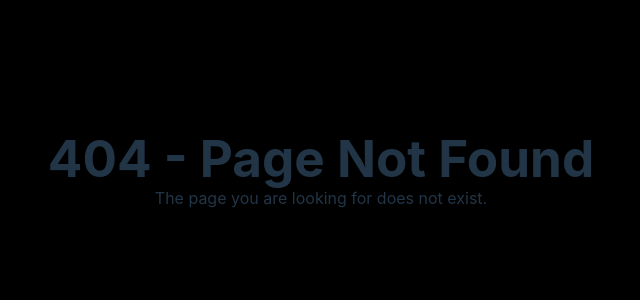
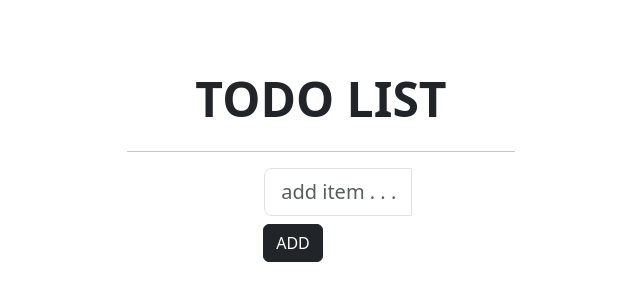
Before and after one commit to React-Vite-Ragul-and-Team/TO-DO, a React (Vite) app: page /todo in a window 1280 px wide. Before the commit this address had no page. Shown: the part 230-530 px from the top of the page, without its empty margins (319-959 px from the left). Built offline with nearby package versions, Linux system fonts and the light colour scheme.

Commit message:
third commit

```diff
--- a/package.json
+++ b/package.json
@@ -13,6 +13,7 @@
     "@popperjs/core": "^2.11.8",
     "bootstrap": "^5.3.1",
     "react": "^18.2.0",
+    "react-bootstrap": "^2.8.0",
     "react-dom": "^18.2.0",
     "react-router-dom": "^6.15.0"
   },
--- a/src/Dashboard.jsx
+++ b/src/Dashboard.jsx
@@ -22,6 +22,9 @@ function Dashboard() {
       setNotes(updatedNotes);
       saveNote(updatedNotes);
     };
+    const roseColorStyle = {
+      backgroundColor: 'rose', // You can use the color name 'rose'
+    };
 
     const deleteNotes = (id) => {
       const updatedNotes = notes.filter((note) => note.id !== id);
@@ -32,6 +35,7 @@ function Dashboard() {
     return (
       <textarea
         className="sticky"
+        style={roseColorStyle}
         value={content}
         placeholder="Enter Your Notes"
         onChange={(e) => updatesticky(id, e.target.value)}
--- a/src/DashboardStyle.css
+++ b/src/DashboardStyle.css
@@ -1,75 +1,39 @@
-/* Apply a global reset for consistency */
-* {
-    margin: 0;
-    padding: 0;
-    box-sizing: border-box;
-  }
+/* DashboardStyle.css */
 
-  /* Define styles for the dashboard container */
+/* Style for the container of sticky notes */
 #container {
   display: flex;
   flex-wrap: wrap;
   justify-content: center;
+  gap: 20px;
 }
 
-  /* Define styles for the sticky notes */
-  textarea.sticky {
+/* Style for individual sticky notes */
+.sticky {
   width: 200px;
   height: 150px;
+  padding: 10px;
+  border: 2px solid #333;
+  border-radius: 8px;
+  font-size: 16px;
+  resize: both;
+  overflow: auto;
   margin: 10px;
-    padding: 10px;
-    border: 1px solid #ccc;
-    border-radius: 5px;
-    resize: none;
 }
 
-  /* Style the "Add Sticky" button */
+/* Style for the "Add Sticky" button */
 .btn-add {
   background-color: #007bff;
-    color: #fff;
+  color: white;
   border: none;
+  border-radius: 8px;
   padding: 10px 20px;
+  font-size: 16px;
+  cursor: pointer;
   margin-top: 10px;
-    border-radius: 5px;
-    cursor: pointer;
 }
 
-  /* Style the "Add Sticky" button on hover */
+/* Style for the "Add Sticky" button on hover */
 .btn-add:hover {
   background-color: #0056b3;
 }
-
-  /* Style the confirm dialog */
-  .confirm-dialog {
-    background-color: #fff;
-    border: 1px solid #ccc;
-    border-radius: 5px;
-    padding: 10px;
-    position: absolute;
-    top: 50%;
-    left: 50%;
-    transform: translate(-50%, -50%);
-    z-index: 1000;
-  }
-
-  /* Style the confirm dialog buttons */
-  .confirm-buttons {
-    margin-top: 10px;
-    text-align: center;
-  }
-
-  /* Style the confirm dialog button */
-  .confirm-button {
-    background-color: #007bff;
-    color: #fff;
-    border: none;
-    padding: 5px 10px;
-    margin: 0 5px;
-    border-radius: 5px;
-    cursor: pointer;
-  }
-
-  /* Style the confirm dialog button on hover */
-  .confirm-button:hover {
-    background-color: #0056b3;
-  }
--- a/src/Home.jsx
+++ b/src/Home.jsx
@@ -15,7 +15,9 @@ function Home() {
           <h1 className='todo'>To-Do List</h1>
           <p>Stay Organized, Achieve More.</p>
           <br />
-          <button className='button'><Link to="/dashboard" style={{ color: 'white' }} >Start Organizing</Link></button>
+          <button className='button'><Link to="/dashboard" style={{ color: 'white' }} >Start Sticky</Link></button><br></br>
+
+          <button  className='button b1' ><Link to="/todo" style={{ color: 'white' }} >Start ToDo</Link></button>
         </div>
       </div>
     </>
--- a/src/Router.jsx
+++ b/src/Router.jsx
@@ -3,6 +3,7 @@ import { BrowserRouter, Routes, Route } from "react-router-dom";
 import Home from './Home'
 import Dashboard from "./Dashboard";
 import ErrorPage from "./ErrorPage";
+import ToDo from "./Todo"
 
 export default function Router() {
     return (
@@ -10,6 +11,7 @@ export default function Router() {
             <Routes>
                 <Route path="/" element={<Home />} />
                 <Route path="dashboard" element={<Dashboard />} />
+                <Route path="todo" element={<ToDo/>} />
 
                 <Route path="*" element={<ErrorPage />} />
             </Routes>
--- /dev/null
+++ b/src/Todo.jsx
@@ -0,0 +1,156 @@
+import React, { Component } from "react";
+import "bootstrap/dist/css/bootstrap.css";
+import Container from "react-bootstrap/Container";
+import Row from "react-bootstrap/Row";
+import Col from "react-bootstrap/Col";
+import Button from "react-bootstrap/Button";
+import InputGroup from "react-bootstrap/InputGroup";
+import FormControl from "react-bootstrap/FormControl";
+import ListGroup from "react-bootstrap/ListGroup";
+
+class App extends Component {
+    constructor(props) {
+        super(props);
+
+        // Setting up state
+        this.state = {
+            userInput: "",
+            list: [],
+        };
+    }
+
+    // Set a user input value
+    updateInput(value) {
+        this.setState({
+            userInput: value,
+        });
+    }
+
+    // Add item if user input in not empty
+    addItem() {
+        if (this.state.userInput !== "") {
+            const userInput = {
+                // Add a random id which is used to delete
+                id: Math.random(),
+
+                // Add a user value to list
+                value: this.state.userInput,
+            };
+
+            // Update list
+            const list = [...this.state.list];
+            list.push(userInput);
+
+            // reset state
+            this.setState({
+                list,
+                userInput: "",
+            });
+        }
+    }
+
+    // Function to delete item from list use id to delete
+    deleteItem(key) {
+        const list = [...this.state.list];
+
+        // Filter values and leave value which we need to delete
+        const updateList = list.filter((item) => item.id !== key);
+
+        // Update list in state
+        this.setState({
+            list: updateList,
+        });
+    }
+
+    editItem = (index) => {
+      const todos = [...this.state.list];
+      const editedTodo = prompt('Edit the todo:');
+      if (editedTodo !== null && editedTodo.trim() !== '') {
+        let updatedTodos = [...todos]
+        updatedTodos[index].value= editedTodo
+        this.setState({
+          list: updatedTodos,
+      });
+      }
+    }
+
+    render() {
+        return (
+            <Container>
+                <Row
+                    style={{
+                        display: "flex",
+                        justifyContent: "center",
+                        alignItems: "center",
+                        fontSize: "3rem",
+                        fontWeight: "bolder",
+                    }}
+                >
+                    TODO LIST
+                </Row>
+
+                <hr />
+                <Row>
+                    <Col md={{ span: 5, offset: 4 }}>
+                        <InputGroup className="mb-3">
+                            <FormControl
+                                placeholder="add item . . . "
+                                size="lg"
+                                value={this.state.userInput}
+                                onChange={(item) =>
+                                    this.updateInput(item.target.value)
+                                }
+                                aria-label="add something"
+                                aria-describedby="basic-addon2"
+                            />
+                            <InputGroup>
+                                <Button
+                                    variant="dark"
+                                    className="mt-2"
+                                    onClick={() => this.addItem()}
+                                >
+                                    ADD
+                                </Button>
+                            </InputGroup>
+                        </InputGroup>
+                    </Col>
+                </Row>
+                <Row>
+                    <Col md={{ span: 5, offset: 4 }}>
+                        <ListGroup>
+                            {/* map over and print items */}
+                            {this.state.list.map((item, index) => {
+                                return (
+                                  <div key = {index} >
+                                    <ListGroup.Item
+                                        variant="dark"
+                                        action
+                                        style={{display:"flex",
+                                                justifyContent:'space-between'
+                                      }}
+                                    >
+                                        {item.value}
+                                        <span>
+                                        <Button style={{marginRight:"10px"}}
+                                        variant = "light"
+                                        onClick={() => this.deleteItem(item.id)}>
+                                          Delete
+                                        </Button>
+                                        <Button variant = "light"
+                                        onClick={() => this.editItem(index)}>
+                                          Edit
+                                        </Button>
+                                        </span>
+                                    </ListGroup.Item>
+                                  </div>
+                                );
+                            })}
+                        </ListGroup>
+                    </Col>
+                </Row>
+            </Container>
+        );
+    }
+}
+
+export default App;
--- a/src/button.css
+++ b/src/button.css
@@ -16,3 +16,7 @@
   cursor: pointer; /* Add a pointer cursor on hover */
   border-radius: 13px; /* Rounded corners for the button */
 }
+.b1{
+  margin-top:10px;
+
+}
--- a/src/main.jsx
+++ b/src/main.jsx
@@ -2,9 +2,12 @@ import React from 'react'
 import ReactDOM from 'react-dom/client'
 import Router from './Router.jsx'
 import './index.css'
+// import Social from "./Social";
+
 
 ReactDOM.createRoot(document.getElementById('root')).render(
   <React.StrictMode>
+
     <Router />
   </React.StrictMode>,
 )
```
Also changed, not shown: 1 other file (tests, documents, lock files or other folders). Lines whose indentation alone changed are shown as unchanged.
